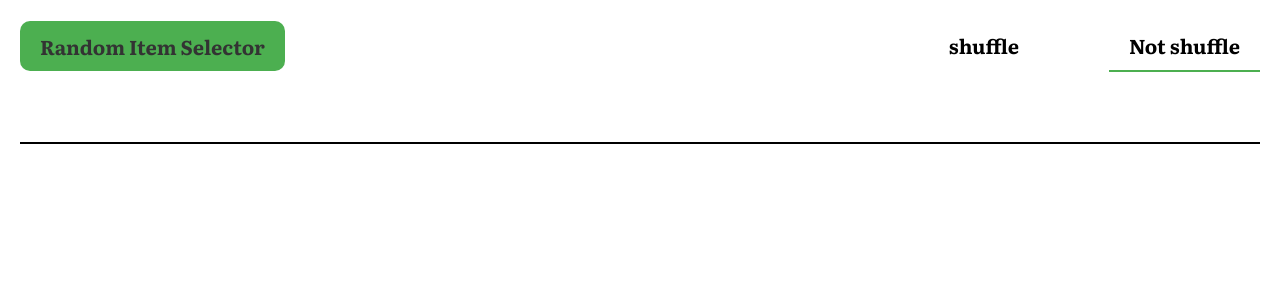
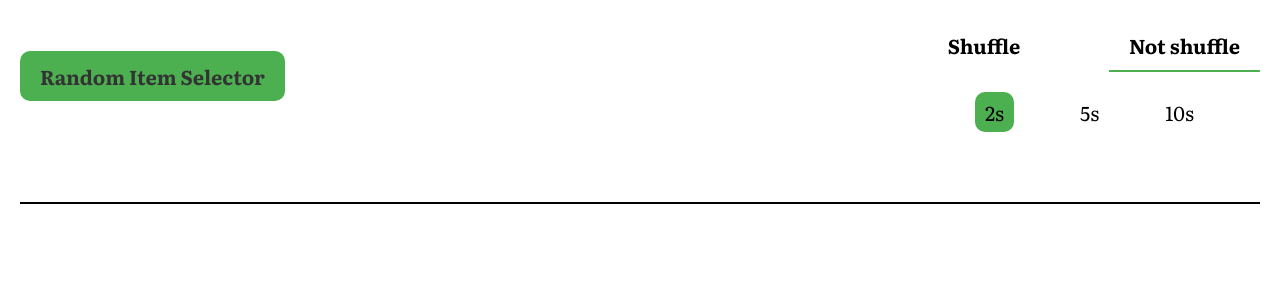
Before and after one commit to KimmNT/random-pickly, a React (Vite) app: page / in a window 1280 px wide. Shown: the top 300 px of the page. Built offline with nearby package versions, Linux system fonts and the light colour scheme.

Commit message:
adding time delay option - 140225

```diff
--- a/src/App.tsx
+++ b/src/App.tsx
@@ -2,23 +2,12 @@ import { useState } from "react";
 import styles from "./styles/App.module.scss"; // Import SASS styles
 
 const App: React.FC = () => {
-  // const items: string[] = [
-  //   "Item 1",
-  //   "Item 2",
-  //   "Item 3",
-  //   "Item 4",
-  //   "Item 5",
-  //   "Item 6",
-  //   "Item 7",
-  //   "Item 8",
-  //   "Item 9",
-  //   "Item 10",
-  // ];
   const [items, setItems] = useState<string[]>([]);
   const [inputValue, setInputValue] = useState("");
   const [currentItem, setCurrentItem] = useState<string | null>(null);
   const [isAnimating, setIsAnimating] = useState(false);
   const [isShuffle, setIsShuffle] = useState(false);
+  const [runningTime, setRunningTime] = useState(2000);
 
   const getRandomItem = () => {
     if (isAnimating) return; // Prevent multiple clicks during animation
@@ -44,7 +33,7 @@ const App: React.FC = () => {
       const randomIndex = Math.floor(Math.random() * items.length);
       setCurrentItem(items[randomIndex]);
       setIsAnimating(false);
-    }, 2000); // Adjust to control how long the animation runs
+    }, runningTime); // Adjust to control how long the animation runs
   };
   const handleInsertNewItem = (e: React.KeyboardEvent<HTMLInputElement>) => {
     if (e.key === "Enter" && inputValue.trim() !== "") {
@@ -61,6 +50,7 @@ const App: React.FC = () => {
     <div className={styles.container}>
       <div className={styles.headline}>
         <h1 className={styles.title}>Random Item Selector</h1>
+        <div className={styles.options}>
           <div className={styles.shuffle}>
             <div
               onClick={() => setIsShuffle(true)}
@@ -68,7 +58,7 @@ const App: React.FC = () => {
                 isShuffle ? styles.shuffleButtonActive : ""
               }`}
             >
-            shuffle
+              Shuffle
             </div>
             <div
               onClick={() => setIsShuffle(false)}
@@ -77,6 +67,33 @@ const App: React.FC = () => {
               }`}
             >
               Not shuffle
+            </div>
+          </div>
+          <div className={styles.runningContainer}>
+            <div
+              onClick={() => setRunningTime(2000)}
+              className={`${styles.runningTime} ${
+                runningTime === 2000 ? styles.runningActive : ""
+              }`}
+            >
+              2s
+            </div>
+            <div
+              onClick={() => setRunningTime(5000)}
+              className={`${styles.runningTime} ${
+                runningTime === 5000 ? styles.runningActive : ""
+              }`}
+            >
+              5s
+            </div>
+            <div
+              onClick={() => setRunningTime(10000)}
+              className={`${styles.runningTime} ${
+                runningTime === 10000 ? styles.runningActive : ""
+              }`}
+            >
+              10s
+            </div>
           </div>
         </div>
       </div>
--- a/src/styles/App.module.scss
+++ b/src/styles/App.module.scss
@@ -21,7 +21,11 @@ $text-color: #333;
         padding: 1rem 2rem;
         border-radius: 1rem;
       }
-      .shuffle{
+      .options{
+        display: flex;
+        flex-direction: column;
+        gap: 2rem;
+        .shuffle{
           display: flex;
           align-items: center;
           font-size: 2rem;
@@ -38,6 +42,23 @@ $text-color: #333;
               }
           }
       }
+      .runningContainer{
+          display: flex;
+          align-items: center;
+          font-size: 2rem;
+          justify-content: space-evenly;
+
+        .runningTime{
+          border-radius: 1rem;
+          cursor: pointer;
+          &.runningActive{
+            background-color: $primary-color;
+            padding: .5rem 1rem;
+          }
+        }
+      }
+      }
+
 }
 input{
     width: 100%;
@@ -95,7 +116,7 @@ input{
   font-family: Lit;
 
   &:hover {
-    background: darken($primary-color, 10%);
+    background: #FFF
   }
 
   &:disabled {
```
Lines whose indentation alone changed are shown as unchanged.
